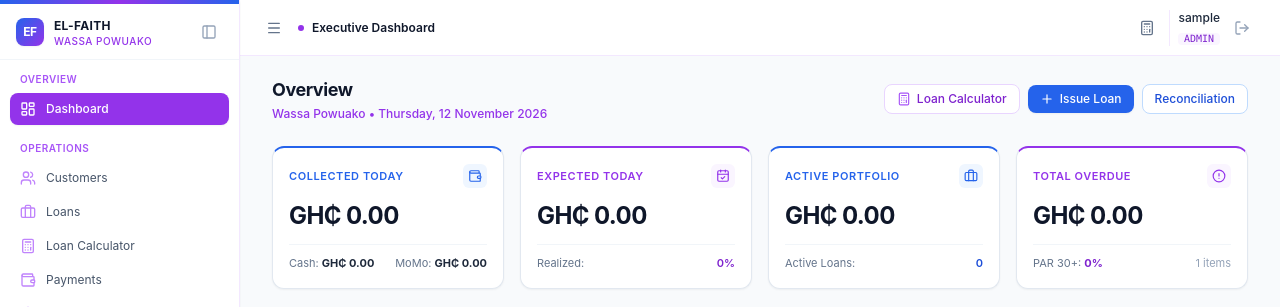
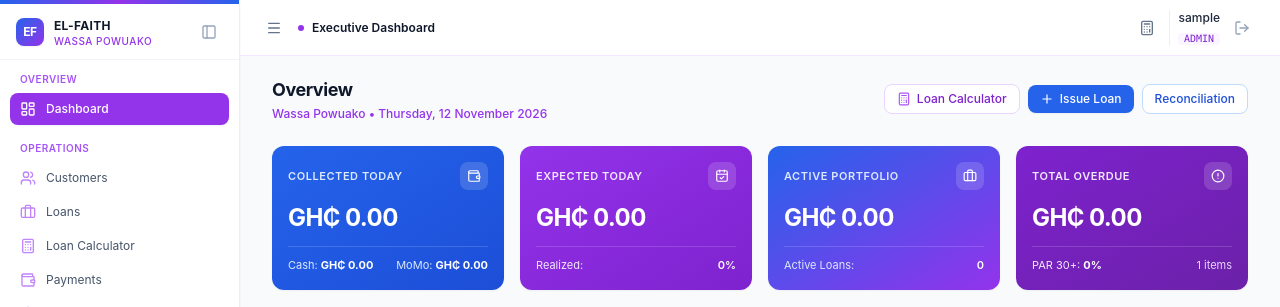
Before and after one commit to Ajigiwe/ELFAITH, a PHP site: page /admin/index.php in a window 1280 px wide. Shown: the top 307 px of the page. Run offline with PHP 8.4, Linux system fonts and the light colour scheme; the visitor is signed in with stand-in values (Sample User, id 1); tables that the repository leaves empty hold one stand-in row (values such as "Sample post"); some libraries are stand-ins or nearby versions.

Commit message:
Color KPI summary cards with blue and purple gradients (v2.9.1)

```diff
--- a/admin/index.php
+++ b/admin/index.php
@@ -114,67 +114,67 @@ include __DIR__ . '/../includes/header.php';
         </div>
     </div>
 
-    <!-- 4 Clean Blue/White/Purple Metric Cards -->
+    <!-- 4 Blue & Purple KPI Metric Cards -->
     <div class="grid grid-cols-1 sm:grid-cols-2 lg:grid-cols-4 gap-4">
         <!-- Collected Today -->
-        <div class="bg-white rounded-xl border border-slate-200 border-t-2 border-t-blue-600 p-4 space-y-3 shadow-sm">
+        <div class="bg-gradient-to-br from-blue-600 to-blue-700 text-white rounded-xl p-4 space-y-3 shadow-sm">
             <div class="flex items-center justify-between">
-                <span class="text-[11px] font-semibold text-blue-600 uppercase tracking-wider">Collected Today</span>
-                <span class="w-6 h-6 rounded-md bg-blue-50 text-blue-600 flex items-center justify-center"><i data-lucide="wallet" class="w-3.5 h-3.5"></i></span>
+                <span class="text-[11px] font-semibold text-blue-100 uppercase tracking-wider">Collected Today</span>
+                <span class="w-7 h-7 rounded-lg bg-white/15 text-white flex items-center justify-center"><i data-lucide="wallet" class="w-3.5 h-3.5"></i></span>
             </div>
-            <div class="text-2xl font-bold text-slate-900 tracking-tight">
+            <div class="text-2xl font-bold text-white tracking-tight">
                 <?= formatMoney((int)$todayStats['total_today']) ?>
             </div>
-            <div class="text-[11px] text-slate-500 flex justify-between pt-2.5 border-t border-slate-100">
-                <span>Cash: <strong class="text-slate-800"><?= formatMoney((int)$todayStats['cash_today']) ?></strong></span>
-                <span>MoMo: <strong class="text-slate-800"><?= formatMoney((int)$todayStats['momo_today']) ?></strong></span>
+            <div class="text-[11px] text-blue-100 flex justify-between pt-2.5 border-t border-white/15">
+                <span>Cash: <strong class="text-white"><?= formatMoney((int)$todayStats['cash_today']) ?></strong></span>
+                <span>MoMo: <strong class="text-white"><?= formatMoney((int)$todayStats['momo_today']) ?></strong></span>
             </div>
         </div>
 
         <!-- Expected Today -->
-        <div class="bg-white rounded-xl border border-slate-200 border-t-2 border-t-purple-600 p-4 space-y-3 shadow-sm">
+        <div class="bg-gradient-to-br from-purple-600 to-purple-700 text-white rounded-xl p-4 space-y-3 shadow-sm">
             <div class="flex items-center justify-between">
-                <span class="text-[11px] font-semibold text-purple-600 uppercase tracking-wider">Expected Today</span>
-                <span class="w-6 h-6 rounded-md bg-purple-50 text-purple-600 flex items-center justify-center"><i data-lucide="calendar-check" class="w-3.5 h-3.5"></i></span>
+                <span class="text-[11px] font-semibold text-purple-100 uppercase tracking-wider">Expected Today</span>
+                <span class="w-7 h-7 rounded-lg bg-white/15 text-white flex items-center justify-center"><i data-lucide="calendar-check" class="w-3.5 h-3.5"></i></span>
             </div>
-            <div class="text-2xl font-bold text-slate-900 tracking-tight">
+            <div class="text-2xl font-bold text-white tracking-tight">
                 <?= formatMoney($expectedToday) ?>
             </div>
-            <div class="text-[11px] text-slate-500 pt-2.5 border-t border-slate-100 flex items-center justify-between">
+            <div class="text-[11px] text-purple-100 pt-2.5 border-t border-white/15 flex items-center justify-between">
                 <span>Realized:</span>
-                <span class="font-semibold text-purple-700">
+                <span class="font-semibold text-white">
                     <?= $expectedToday > 0 ? round(($todayStats['total_today'] / $expectedToday) * 100, 1) : 0 ?>%
                 </span>
             </div>
         </div>
 
         <!-- Active Portfolio -->
-        <div class="bg-white rounded-xl border border-slate-200 border-t-2 border-t-blue-600 p-4 space-y-3 shadow-sm">
+        <div class="bg-gradient-to-br from-blue-600 to-purple-600 text-white rounded-xl p-4 space-y-3 shadow-sm">
             <div class="flex items-center justify-between">
-                <span class="text-[11px] font-semibold text-blue-600 uppercase tracking-wider">Active Portfolio</span>
-                <span class="w-6 h-6 rounded-md bg-blue-50 text-blue-600 flex items-center justify-center"><i data-lucide="briefcase" class="w-3.5 h-3.5"></i></span>
+                <span class="text-[11px] font-semibold text-blue-100 uppercase tracking-wider">Active Portfolio</span>
+                <span class="w-7 h-7 rounded-lg bg-white/15 text-white flex items-center justify-center"><i data-lucide="briefcase" class="w-3.5 h-3.5"></i></span>
             </div>
-            <div class="text-2xl font-bold text-slate-900 tracking-tight">
+            <div class="text-2xl font-bold text-white tracking-tight">
                 <?= formatMoney((int)$portfolioStats['total_outstanding']) ?>
             </div>
-            <div class="text-[11px] text-slate-500 pt-2.5 border-t border-slate-100 flex items-center justify-between">
+            <div class="text-[11px] text-blue-100 pt-2.5 border-t border-white/15 flex items-center justify-between">
                 <span>Active Loans:</span>
-                <span class="font-semibold text-blue-700"><?= (int)$portfolioStats['active_loans_count'] ?></span>
+                <span class="font-semibold text-white"><?= (int)$portfolioStats['active_loans_count'] ?></span>
             </div>
         </div>
 
         <!-- Total Overdue -->
-        <div class="bg-white rounded-xl border border-slate-200 border-t-2 border-t-purple-600 p-4 space-y-3 shadow-sm">
+        <div class="bg-gradient-to-br from-purple-700 to-purple-800 text-white rounded-xl p-4 space-y-3 shadow-sm">
             <div class="flex items-center justify-between">
-                <span class="text-[11px] font-semibold text-purple-600 uppercase tracking-wider">Total Overdue</span>
-                <span class="w-6 h-6 rounded-md bg-purple-50 text-purple-600 flex items-center justify-center"><i data-lucide="alert-circle" class="w-3.5 h-3.5"></i></span>
+                <span class="text-[11px] font-semibold text-purple-100 uppercase tracking-wider">Total Overdue</span>
+                <span class="w-7 h-7 rounded-lg bg-white/15 text-white flex items-center justify-center"><i data-lucide="alert-circle" class="w-3.5 h-3.5"></i></span>
             </div>
-            <div class="text-2xl font-bold text-slate-900 tracking-tight">
+            <div class="text-2xl font-bold text-white tracking-tight">
                 <?= formatMoney((int)$overdueStats['total_overdue']) ?>
             </div>
-            <div class="text-[11px] text-slate-500 pt-2.5 border-t border-slate-100 flex items-center justify-between">
-                <span>PAR 30+: <strong class="text-purple-700"><?= $parPercentage ?>%</strong></span>
-                <span class="text-slate-400"><?= (int)$overdueStats['overdue_installments_count'] ?> items</span>
+            <div class="text-[11px] text-purple-100 pt-2.5 border-t border-white/15 flex items-center justify-between">
+                <span>PAR 30+: <strong class="text-white"><?= $parPercentage ?>%</strong></span>
+                <span class="text-purple-200"><?= (int)$overdueStats['overdue_installments_count'] ?> items</span>
             </div>
         </div>
     </div>
--- a/config/app.php
+++ b/config/app.php
@@ -44,7 +44,7 @@ $app_root = rtrim($app_root, '/');
 
 define('BASE_URL', $protocol . $host . $app_root);
 define('APP_NAME', 'EL-FAITH MICROFINANCE');
-define('APP_VERSION', '2.9.0-PROD');
+define('APP_VERSION', '2.9.1-PROD');
 
 // Load dynamic system settings from database
 $system_settings = [];
--- a/sw.js
+++ b/sw.js
@@ -1,11 +1,11 @@
 /**
  * EL-FAITH MICROFINANCE - Progressive Web App Service Worker
- * Version: 2.9.0-PROD
+ * Version: 2.9.1-PROD
  * Scope: Auto-detected from registration scope (portable across root domains & subfolders)
  * Provides offline navigation, app shell caching, and offline fallback
  */
 
-const CACHE_NAME = 'elfaith-pwa-v2.9';
+const CACHE_NAME = 'elfaith-pwa-v2.9.1';
 
 // Base path detection
 const BASE_PATH = self.registration.scope;
```
Also changed, not shown: admin/agents.php (+19 -19 lines), admin/backup.php (+17 -17 lines), admin/collections.php (+13 -13 lines), admin/overdue.php (+16 -16 lines), agent/index.php (+16 -16 lines).
